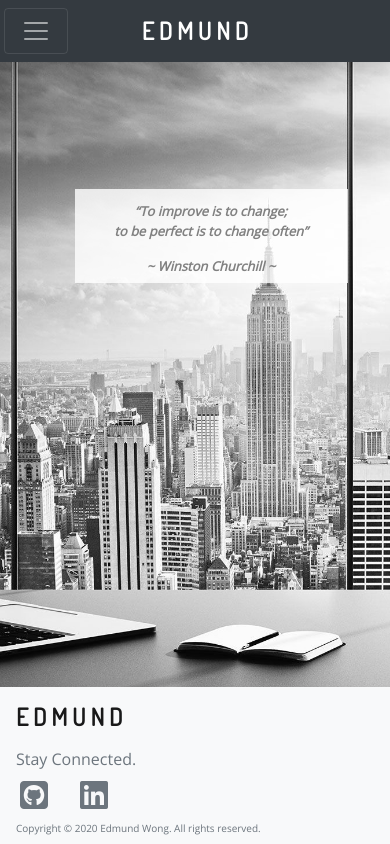
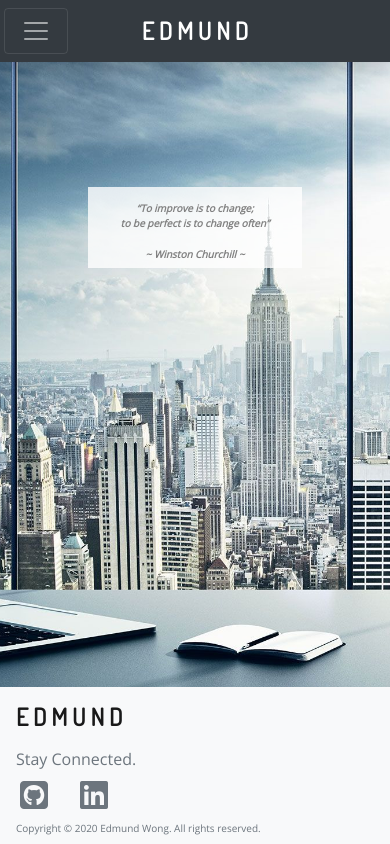
Before and after one commit to wesycool/react-portfolio-2.0, a React (Create React App) app in the folder client/: page / in a window 390 px wide. Built offline with nearby package versions, Linux system fonts and the light colour scheme.

Commit message:
Updated ed jumbotron stylesheet

```diff
--- /dev/null
+++ b/client/src/component/Jumbotron.css
@@ -0,0 +1,24 @@
+.jumbotron {
+    height:calc(100vh - 8.9375em);
+    background-size: cover;
+    background-repeat: no-repeat;
+}
+
+.jumbotron blockquote{
+    position: relative;
+    margin: 0px;
+}
+
+.quotes::before {
+    content: '\201C';
+}
+
+.quotes::after {
+    content: '\201D';
+}
+
+@media screen and (orientation: portrait) and (max-width: 767px){
+    .jumbotron {
+        height:calc(100vh - 13.6875em);
+    }
+}
--- a/client/src/component/Jumbotron.js
+++ b/client/src/component/Jumbotron.js
@@ -1,13 +1,14 @@
 import React, {useState, useEffect} from "react"
 import { Link } from "react-router-dom";
+import './Jumbotron.css'
 
-function Jumbotron({page}){
+function Jumbotron({info}){
     const [ background, setBackground ] = useState()
 
     useEffect(() => {
         const handleResize = () => {
             const orientation = window.screen.orientation.type.split('-')
-            setBackground(`./assets/img/${page.title}BG-${orientation[0]}.jpg`)
+            setBackground(`./assets/img/${info.title}BG-${orientation[0]}.jpg`)
         }
 
         handleResize()
@@ -15,13 +16,13 @@ function Jumbotron({page}){
     },[])
 
     return(
-        <div className={`${page.title}-bg`} style={{backgroundImage:`url(${background})`}}>
-            <div className='container-fluid'>
+        <div className={`${info.title}-bg jumbotron`} style={{backgroundImage:`url(${background})`}}>
+            <div className='container-fluid' style={{height: '100%'}}>
                 <blockquote className="ml-md-2 ml-lg-5">
-                    <h1>{page.h1}</h1>
-                    <p dangerouslySetInnerHTML={{ __html: page.p}}></p>
-                    <footer>{page.footer}</footer>
-                    {page.btn? <Link to="/" className="btn btn-secondary btn-sm">{page.btn}</Link> : ''}
+                    <h1 className='dosis'>{info.h1}</h1>
+                    <p className={info.quotes? 'quotes' : ''} dangerouslySetInnerHTML={{ __html: info.p}}></p>
+                    <footer>{info.footer}</footer>
+                    {info.btn? <Link to="/" className="btn btn-secondary btn-sm">{info.btn}</Link> : ''}
                 </blockquote>
             </div>
         </div>
--- a/client/src/mainpage/About.css
+++ b/client/src/mainpage/About.css
@@ -1,40 +1,27 @@
-.MainPage .about-bg {
-    height:calc(100vh - 8.9375em);
-    background-size: cover;
-    background-repeat: no-repeat;
+.about-bg {
     background-position: center;
 }
 
-.MainPage .about-bg blockquote {
+.about-bg blockquote {
+    font-size: small;
     color: white;
-    position: relative;
-    font-size: small;
-    top: 35vh
+    top: 50%
 }
 
-.MainPage .about-bg blockquote h1{
-    font-family: 'Dosis', sans-serif;
-    font-weight: bold;
+@media screen and (orientation: landscape) and (max-width: 823px){
+    .about-bg {
+        background-position: 50% 30%;
+    }
+    .about-bg blockquote {
+        top: 30%
+    }
+    .about-bg blockquote p, .about-bg blockquote .btn-sm{
+        font-size: x-small;
+    }
 }
 
 @media screen and (orientation: portrait) {
-    .MainPage .about-bg blockquote {
-        top: 55vh
+    .about-bg blockquote {
+        top: 65%
     }
 }
-
-@media screen and (orientation: portrait) and (max-width: 767px){
-    .MainPage .about-bg {
-        height:calc(100vh - 13.6875em);
-    }
-
-    .MainPage .about-bg blockquote {
-        top: 45vh
-    }
-}
-
-@media screen and (orientation: portrait) and (height: 568px){
-    .MainPage .about-bg blockquote {
-        top: 40vh
-    }
-}
--- a/client/src/mainpage/About.js
+++ b/client/src/mainpage/About.js
@@ -7,11 +7,16 @@ function About(){
         title : 'about',
         h1: 'EDMUND WONG.',
         p : 'LEAN PROCESS CONSULTANT.',
+        quotes: false,
         btn: 'DOWNLOAD RESUME'
     }
 
     return(
-        <Jumbotron page={info} />
+        <div>
+            <Jumbotron info={info} />
+            <div>
+            </div>
+        </div>
     )
 }
 
--- a/client/src/mainpage/Home.css
+++ b/client/src/mainpage/Home.css
@@ -1,43 +1,28 @@
-.MainPage .main-bg {
-    height:calc(100vh - 8.9375em);
-    background-size: cover;
-    background-repeat: no-repeat;
+.main-bg {
     background-position: bottom;
-    filter: grayscale(100%);
 }
 
-.MainPage .main-bg blockquote {
+.main-bg blockquote {
     background: rgba(255, 255, 255, 0.80);
     text-align: center;
     font-style: italic;
     font-weight: bold;
     color: grey;
     padding: 1.5vw;
-    position: relative;
-    width: 30vw;
-    left: 45vw;
-    top: 15vh
+    width: 35%;
+    left: 50%;
+    top: 20%
 }
-
-.MainPage .main-bg blockquote p::before {
-    content: '\201C';
-}
-
-.MainPage .main-bg blockquote p::after {
-    content: '\201D';
-}
-
 
 /* Landscape Mode */
 @media screen and (orientation: landscape) and (max-width: 1023px){
-    .MainPage .main-bg blockquote {
-        font-size: small;
-        width: 35vw;
+    .main-bg blockquote {
+        font-size: x-small;
     }
 }
 
 @media screen and (orientation: landscape) and (min-width: 1366px){
-    .MainPage .main-bg blockquote {
+    .main-bg blockquote {
         font-size: large;
     }
 }
@@ -45,31 +30,31 @@
 
 /* Protrait Mode */
 @media screen and (orientation: portrait) {
-    .MainPage .main-bg {
-        background-position: center top;
+    .main-bg {
+        background-position: top;
     }
 
-    .MainPage .main-bg blockquote {
-        width: 40vw;
-        left: 30vw;
+    .main-bg blockquote {
+        width: 40%;
+        left: 30%;
     }
 }
 
 @media screen and (orientation: portrait) and (max-width: 767px){
-    .MainPage .main-bg {
+    .main-bg {
         height:calc(100vh - 13.6875em);
     }
 
-    .MainPage .main-bg blockquote {
-        font-size: small;
-        width: 70vw;
-        left: 15vw;
+    .main-bg blockquote {
+        font-size: x-small;
+        width: 60%;
+        left: 20%;
     }
 
 }
 
 @media screen and (orientation: portrait) and (min-width: 1024px){
-    .MainPage .main-bg blockquote {
+    .main-bg blockquote {
         font-size: large;
     }
 }
--- a/client/src/mainpage/Home.js
+++ b/client/src/mainpage/Home.js
@@ -6,11 +6,14 @@ function Home(){
     const info = {
         title : 'main',
         p : 'To improve is to change;<br/>to be perfect is to change often',
+        quotes: true,
         footer: '~ Winston Churchill ~'
     }
 
     return(
-        <Jumbotron page={info} />
+        <div>
+            <Jumbotron info={info} />
+        </div>
     )
 }
 
--- a/client/src/mainpage/index.css
+++ b/client/src/mainpage/index.css
@@ -1,5 +1,9 @@
 .MainPage {
   font-family: 'Open Sans', sans-serif;
+}
+.MainPage .dosis{
+  font-family: 'Dosis', sans-serif;
+  font-weight: bold;
 }
 
 .MainPage .navbar-brand{
```
Also changed, not shown: 2 other files (tests, documents, lock files or other folders).
